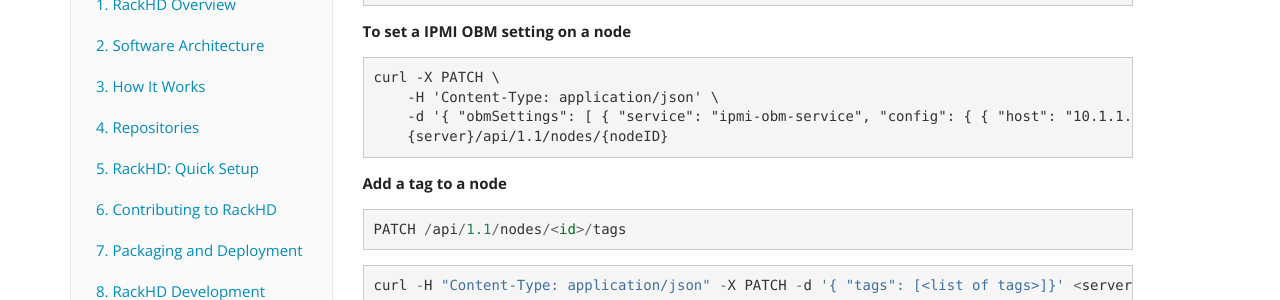
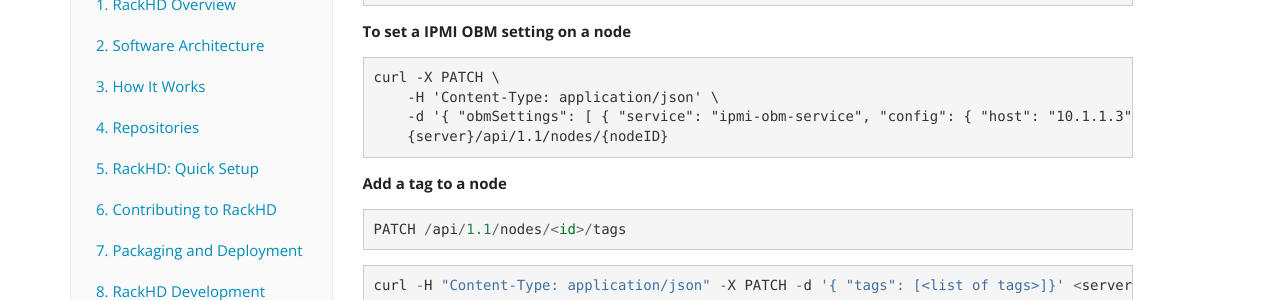
Before and after one commit to RackHD/docs, a Sphinx documentation site: the page built from docs/rackhd/nodes.rst, in a window 1280 px wide and 900 px high, scrolled down 3884 px. Shown: the part 191-491 px from the top of the window. Built offline with Sphinx 7.4.7, drawn with Linux system fonts in a browser that asks for light colours.

Commit message:
fixing double bracketing

```diff
--- a/docs/rackhd/nodes.rst
+++ b/docs/rackhd/nodes.rst
@@ -121,7 +121,7 @@
 
     curl -X PATCH \
         -H 'Content-Type: application/json' \
-        -d '{ "obmSettings": [ { "service": "ipmi-obm-service", "config": { { "host": "10.1.1.3", "user": "admin", "password": "admin" } } ] }' \
+        -d '{ "obmSettings": [ { "service": "ipmi-obm-service", "config": { "host": "10.1.1.3", "user": "admin", "password": "admin" } ] }' \
         {server}/api/1.1/nodes/{nodeID}
 
 
```
